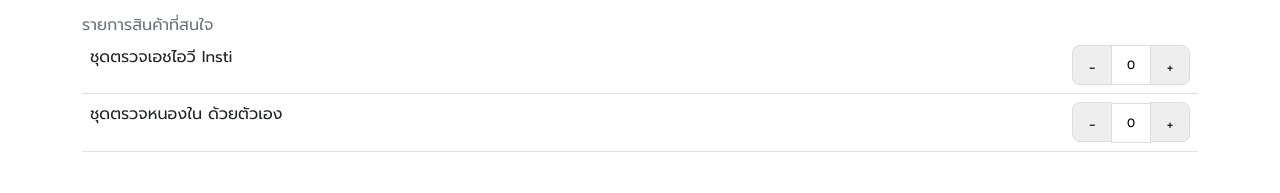
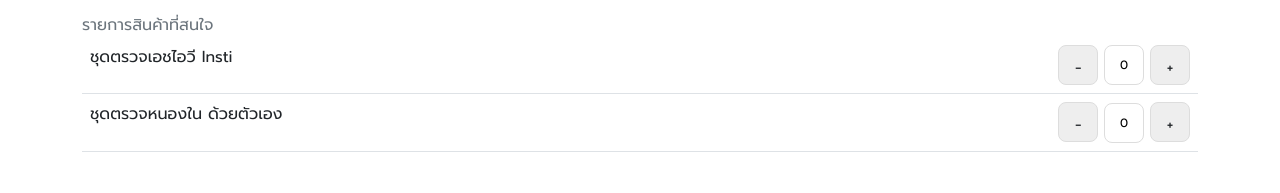
Before and after one commit to tndolj/liff-shop, a plain HTML site: page index.html in a window 1280 px wide. Shown: the part 339-532 px from the top of the page. Drawn offline with nearby package versions, Linux system fonts and the light colour scheme.

Commit message:
Updated input  button

```diff
--- a/css/custom.scss
+++ b/css/custom.scss
@@ -26,13 +26,13 @@ body {
   }
 
   .id-input .decrease {
-    margin-right: -7px;
-    border-radius: 8px 0 0 8px;
+    margin-right: 0px;
+    border-radius: 8px;
   }
 
   .id-input .increase {
-    margin-left: -7px;
-    border-radius: 0 8px 8px 0;
+    margin-left: 0px;
+    border-radius: 8px;
   }
 
   input.number {
@@ -42,6 +42,7 @@ body {
     margin: 0px;
     width: 40px;
     height: 40px;
+    border-radius: 8px;
   }
 
   input[type=number]::-webkit-inner-spin-button,
```
Also changed, not shown: css/custom.css, 1 other file.
